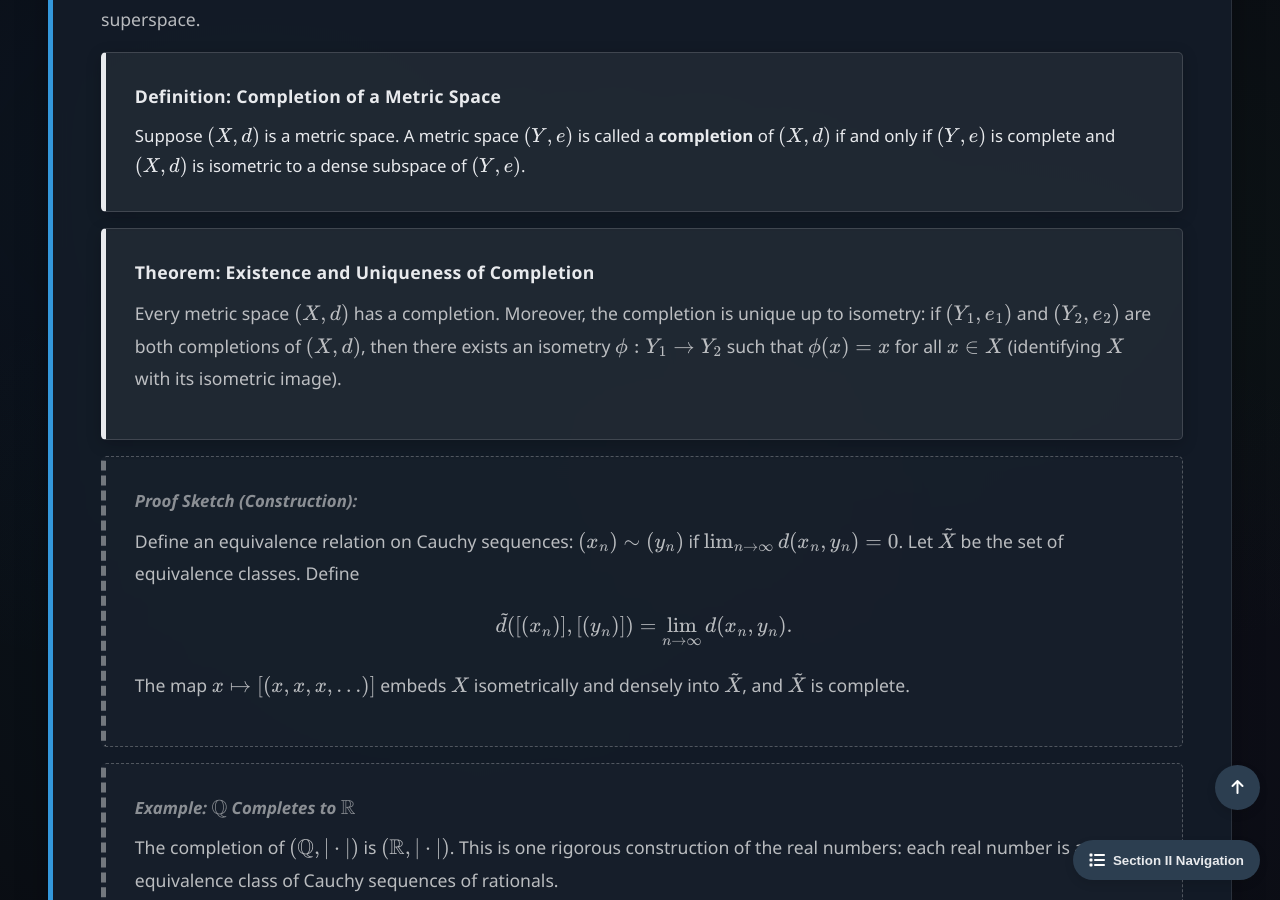
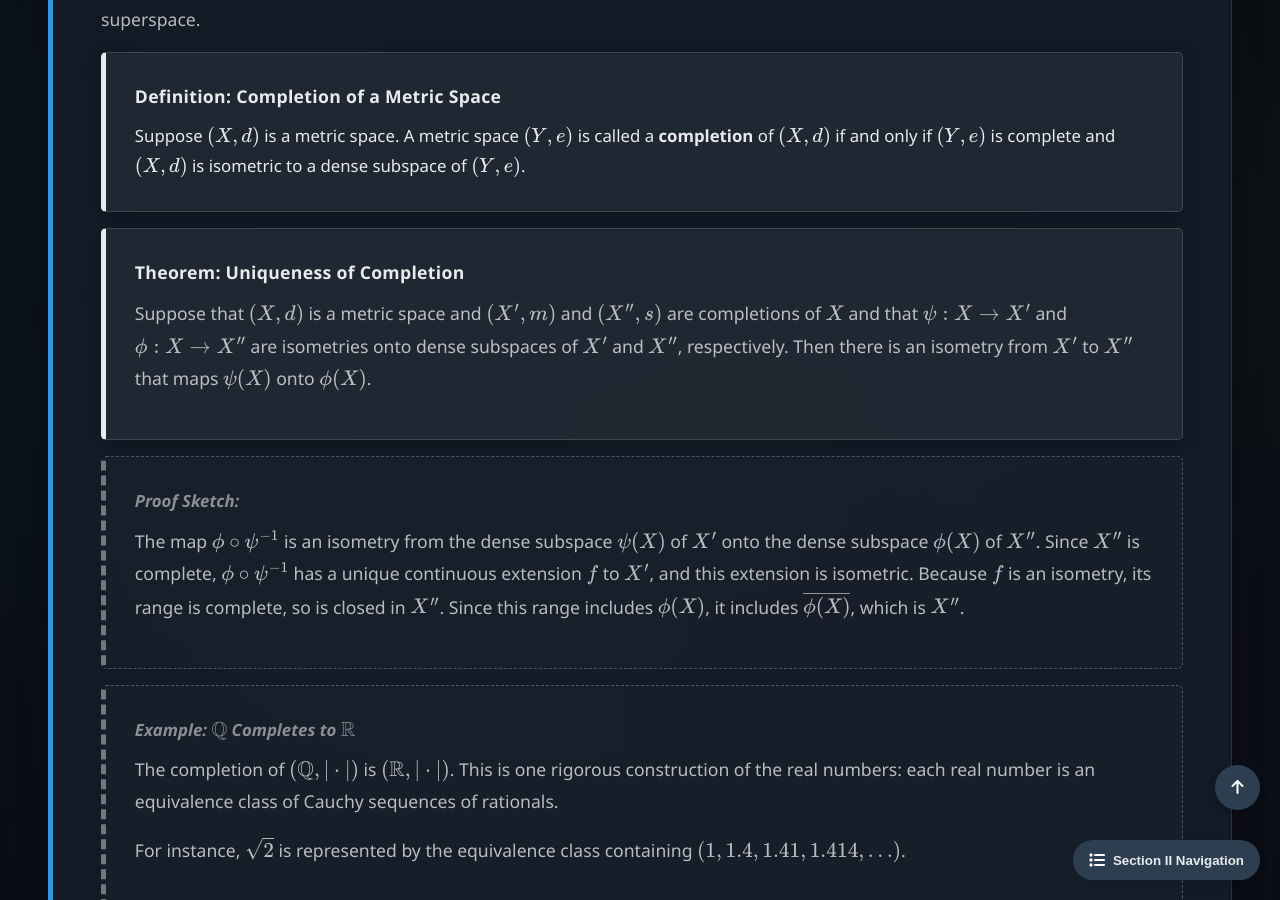
Before and after one commit to Yusukey01/yusukey01.github.io, a Jekyll site: the page built from Mathematics/Calculus/completeness.html, in a window 1280 px wide and 900 px high, scrolled down 3111 px. Built offline with Jekyll 4.4.1, drawn with Linux system fonts in a browser that asks for light colours; some of the changed text lies outside the part shown.

Commit message:
revised explanations

```diff
--- a/Mathematics/Calculus/completeness.html
+++ b/Mathematics/Calculus/completeness.html
@@ -150,11 +150,11 @@ noindex: true
                 <div class="theorem">
                     <span class="theorem-title">Definition: Virtual Points</span>
                     Suppose \((X, d)\) is a metric space and \(u: X \to \mathbb{R}\). Then \(u\) is called a <strong>virtual point</strong>
-                    of \(X\) if and only if u satisfies the following conditions:
+                    of \(X\) if and only if \(u\) satisfies the following conditions:
                     <ul style="padding-left: 40px;">
                         <li>\(\forall a, b \in X, \, |u(a) - u(b)| \leq d(a, b) \leq u(a) + u(b)\).</li>
                         <li>\(\inf u(X) = 0\).</li>
-                        <li>0 \notin u(X).</li>
+                        <li>\(0 \notin u(X)\).</li>
                     </ul>
                 </div>
 
@@ -220,27 +220,25 @@ noindex: true
                 </div>
 
                  <div class="theorem">
-                    <span class="theorem-title">Theorem: Existence and Uniqueness of Completion</span>
+                    <span class="theorem-title">Theorem: Uniqueness of Completion</span>
                     <p>
-                        Every metric space \((X, d)\) has a completion. Moreover, the
-                        completion is unique up to isometry: if \((Y_1, e_1)\) and
-                        \((Y_2, e_2)\) are both completions of \((X, d)\), then there exists
-                        an isometry \(\phi: Y_1 \to Y_2\) such that \(\phi(x) = x\) for all
-                        \(x \in X\) (identifying \(X\) with its isometric image).
+                        Suppose that \((X, d)\) is a metric space and \((X', m)\) and \((X'', s)\) are completions of \(X\) and that
+                        \(\psi: X \to X'\) and \(\phi: X \to X''\) are isometries onto dense subspaces of \(X'\) and \(X''\), respectively.
+                        Then there is an isometry from \(X'\) to \(X''\) that maps \(\psi(X)\) onto \(\phi(X)\).
                     </p>
                 </div>
 
                 <div class="proof">
-                    <span class="proof-title">Proof Sketch (Construction):</span>
+                    <span class="proof-title">Proof Sketch:</span>
                     <p>
-                        Define an equivalence relation on Cauchy sequences: \((x_n) \sim (y_n)\)
-                        if \(\lim_{n \to \infty} d(x_n, y_n) = 0\). Let \(\tilde{X}\) be the
-                        set of equivalence classes. Define
-                        \[
-                        \tilde{d}([(x_n)], [(y_n)]) = \lim_{n \to \infty} d(x_n, y_n).
-                        \]
-                        The map \(x \mapsto [(x, x, x, \ldots)]\) embeds \(X\) isometrically
-                        and densely into \(\tilde{X}\), and \(\tilde{X}\) is complete.
+                        The map \(\phi \circ \psi^{-1}\) is an isometry from the dense subspace \(\psi(X)\) of \(X'\) onto
+                        the dense subspace \(\phi(X)\) of \(X''\).
+
+                        Since \(X''\) is complete, \(\phi \circ \psi^{-1}\) has a unique continuous extension \(f\) to \(X'\),
+                        and this extension is isometric.
+
+                        Because \(f\) is an isometry, its range is complete, so is closed in \(X''\). Since this range includes \(\phi(X)\),
+                        it includes \(\overline{\phi(X)}\), which is \(X''\).
                     </p>
                 </div>
 
```
